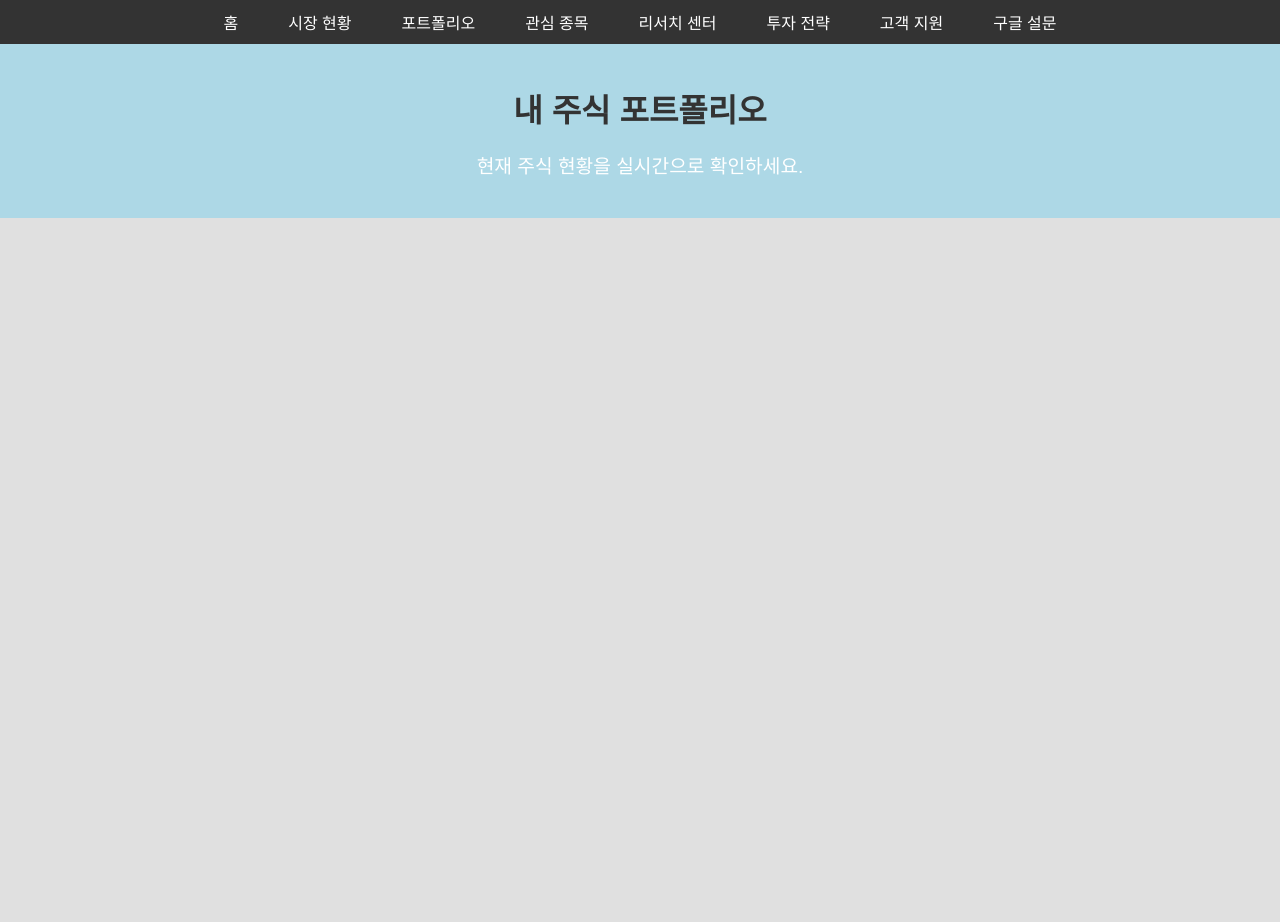
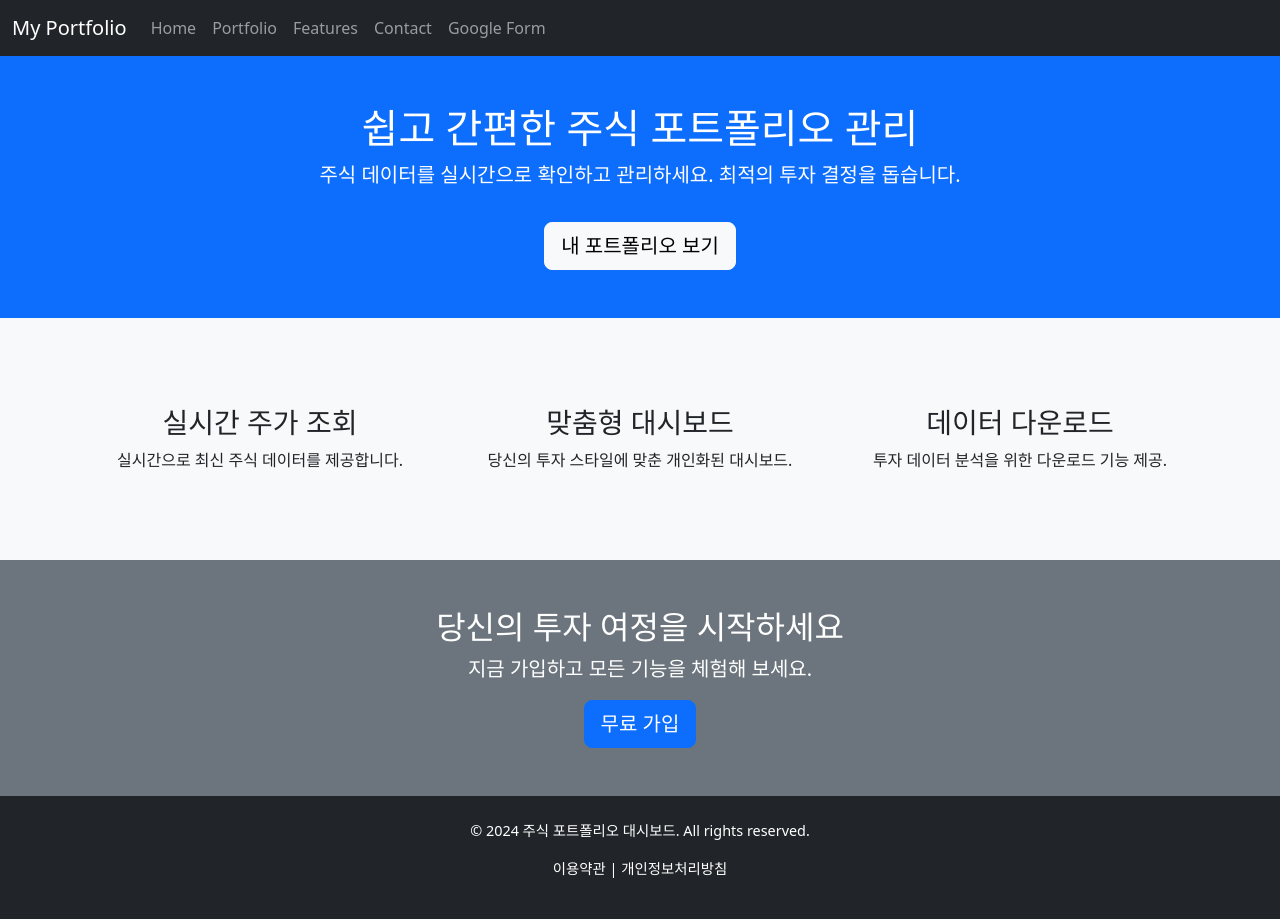
Before and after one commit to hppol/webp, a website: page public/index.html in a window 1280 px wide. Shown: the top 922 px of the page. Drawn offline with nearby package versions, Linux system fonts and the light colour scheme.

Commit message:
bootstrap 적용

```diff
--- a/public/index.html
+++ b/public/index.html
@@ -1,27 +1,81 @@
-<!-- index.html -->
 <!DOCTYPE html>
 <html lang="ko">
   <head>
     <meta charset="UTF-8" />
     <meta name="viewport" content="width=device-width, initial-scale=1.0" />
     <title>주식 포트폴리오 대시보드</title>
+    <!-- Bootstrap CSS -->
+    <link
+      href="https://cdn.jsdelivr.net/npm/bootstrap@5.3.3/dist/css/bootstrap.min.css"
+      rel="stylesheet"
+    />
     <link rel="stylesheet" href="style.css" />
     <script src="loadMenu.js" defer></script>
   </head>
   <body>
     <div id="menu-container"></div>
 
-    <header>
-      <h1>내 주식 포트폴리오</h1>
-      <p>현재 주식 현황을 실시간으로 확인하세요.</p>
-    </header>
+    <!-- 히어로 섹션 -->
+    <section class="bg-primary text-white text-center py-5">
+      <div class="container">
+        <h1>쉽고 간편한 주식 포트폴리오 관리</h1>
+        <p class="lead">
+          주식 데이터를 실시간으로 확인하고 관리하세요. 최적의 투자 결정을 돕습니다.
+        </p>
+        <a href="portfolio.html" class="btn btn-light btn-lg mt-3">내 포트폴리오 보기</a>
+      </div>
+    </section>
 
-    <main>
-      <section id="portfolio-home"></section>
-    </main>
+    <!-- 주요 기능 섹션 -->
+    <section id="features" class="py-5 bg-light">
+      <div class="container">
+        <div class="row text-center">
+          <div class="col-md-4">
+            <div class="p-4">
+              <i class="bi bi-graph-up text-primary fs-1"></i>
+              <h3 class="mt-3">실시간 주가 조회</h3>
+              <p>실시간으로 최신 주식 데이터를 제공합니다.</p>
+            </div>
+          </div>
+          <div class="col-md-4">
+            <div class="p-4">
+              <i class="bi bi-person-circle text-primary fs-1"></i>
+              <h3 class="mt-3">맞춤형 대시보드</h3>
+              <p>당신의 투자 스타일에 맞춘 개인화된 대시보드.</p>
+            </div>
+          </div>
+          <div class="col-md-4">
+            <div class="p-4">
+              <i class="bi bi-cloud-arrow-down text-primary fs-1"></i>
+              <h3 class="mt-3">데이터 다운로드</h3>
+              <p>투자 데이터 분석을 위한 다운로드 기능 제공.</p>
+            </div>
+          </div>
+        </div>
+      </div>
+    </section>
 
-    <footer>
-      <p>© 2024 주식 포트폴리오 대시보드</p>
+    <!-- CTA 섹션 -->
+    <section class="py-5 text-center bg-secondary text-white">
+      <div class="container">
+        <h2>당신의 투자 여정을 시작하세요</h2>
+        <p class="lead">지금 가입하고 모든 기능을 체험해 보세요.</p>
+        <a href="#" class="btn btn-primary btn-lg">무료 가입</a>
+      </div>
+    </section>
+
+    <!-- 푸터 -->
+    <footer class="bg-dark text-white py-4">
+      <div class="container text-center">
+        <p>© 2024 주식 포트폴리오 대시보드. All rights reserved.</p>
+        <p>
+          <a href="#" class="text-white text-decoration-none">이용약관</a> |
+          <a href="#" class="text-white text-decoration-none">개인정보처리방침</a>
+        </p>
+      </div>
     </footer>
+
+    <!-- Bootstrap JS -->
+    <script src="https://cdn.jsdelivr.net/npm/bootstrap@5.3.3/dist/js/bootstrap.bundle.min.js"></script>
   </body>
 </html>
--- a/public/loadMenu.js
+++ b/public/loadMenu.js
@@ -1,4 +1,5 @@
 document.addEventListener("DOMContentLoaded", () => {
+  // menu.html 파일을 로드하여 메뉴를 삽입
   fetch("menu.html")
     .then((response) => {
       if (!response.ok) {
@@ -7,7 +8,20 @@ document.addEventListener("DOMContentLoaded", () => {
       return response.text();
     })
     .then((data) => {
+      // menu-container에 메뉴 HTML 삽입
       document.getElementById("menu-container").innerHTML = data;
+
+      // URL을 기준으로 활성화 상태를 적용
+      const currentPath = window.location.pathname;
+      const navLinks = document.querySelectorAll(".nav-link");
+
+      navLinks.forEach((link) => {
+        if (link.getAttribute("href") === currentPath) {
+          link.classList.add("active"); // 현재 페이지 링크 활성화
+        } else {
+          link.classList.remove("active"); // 다른 링크는 비활성화
+        }
+      });
     })
     .catch((error) => {
       console.error("메뉴 로드 중 오류 발생:", error);
--- a/public/menu.html
+++ b/public/menu.html
@@ -3,20 +3,52 @@
   <head>
     <meta charset="UTF-8" />
     <meta name="viewport" content="width=device-width, initial-scale=1.0" />
-    <title>Document</title>
+    <title>Menu</title>
+    <link
+      href="https://cdn.jsdelivr.net/npm/bootstrap@5.3.0/dist/css/bootstrap.min.css"
+      rel="stylesheet"
+    />
   </head>
   <body>
-    <nav class="menu">
-      <ul>
-        <li><a href="index.html">홈</a></li>
-        <li><a href="#">시장 현황</a></li>
-        <li><a href="portfolio.html">포트폴리오</a></li>
-        <li><a href="#">관심 종목</a></li>
-        <li><a href="#">리서치 센터</a></li>
-        <li><a href="#">투자 전략</a></li>
-        <li><a href="#">고객 지원</a></li>
-        <li><a href="googleform.html">구글 설문</a></li>
-      </ul>
+    <nav class="navbar navbar-expand-lg navbar-dark bg-dark">
+      <div class="container-fluid">
+        <a class="navbar-brand" href="index.html">My Portfolio</a>
+        <button
+          class="navbar-toggler"
+          type="button"
+          data-bs-toggle="collapse"
+          data-bs-target="#navbarNav"
+          aria-controls="navbarNav"
+          aria-expanded="false"
+          aria-label="Toggle navigation"
+        >
+          <span class="navbar-toggler-icon"></span>
+        </button>
+        <div class="collapse navbar-collapse" id="navbarNav">
+          <ul class="navbar-nav">
+            <li class="nav-item">
+              <a class="nav-link" href="index.html">Home</a>
+            </li>
+            <li class="nav-item">
+              <a class="nav-link" href="portfolio.html">Portfolio</a>
+            </li>
+            <li class="nav-item">
+              <a class="nav-link" href="#">Features</a>
+            </li>
+            <li class="nav-item">
+              <a class="nav-link" href="#">Contact</a>
+            </li>
+            <li class="nav-item">
+              <a class="nav-link" href="googleform.html">Google Form</a>
+            </li>
+          </ul>
+        </div>
+      </div>
     </nav>
+
+    <!-- 부트스트랩 JS -->
+    <script src="https://cdn.jsdelivr.net/npm/bootstrap@5.3.0/dist/js/bootstrap.bundle.min.js"></script>
+    <!-- 메뉴 활성화 스크립트 -->
+    <script src="loadMenu.js"></script>
   </body>
 </html>
```
